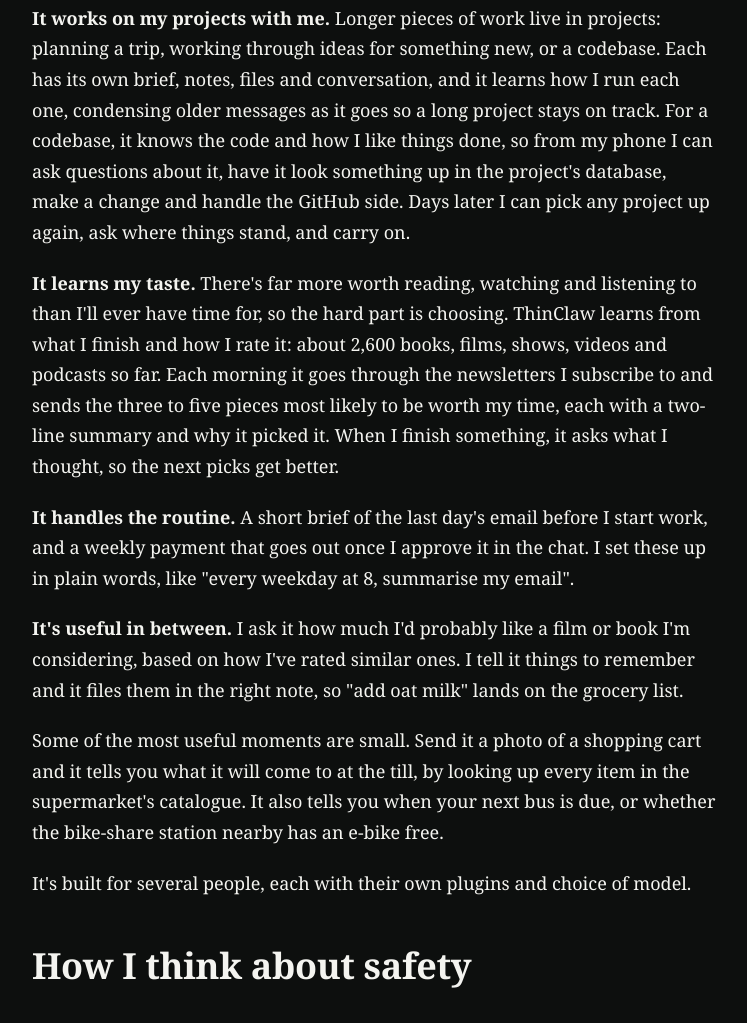
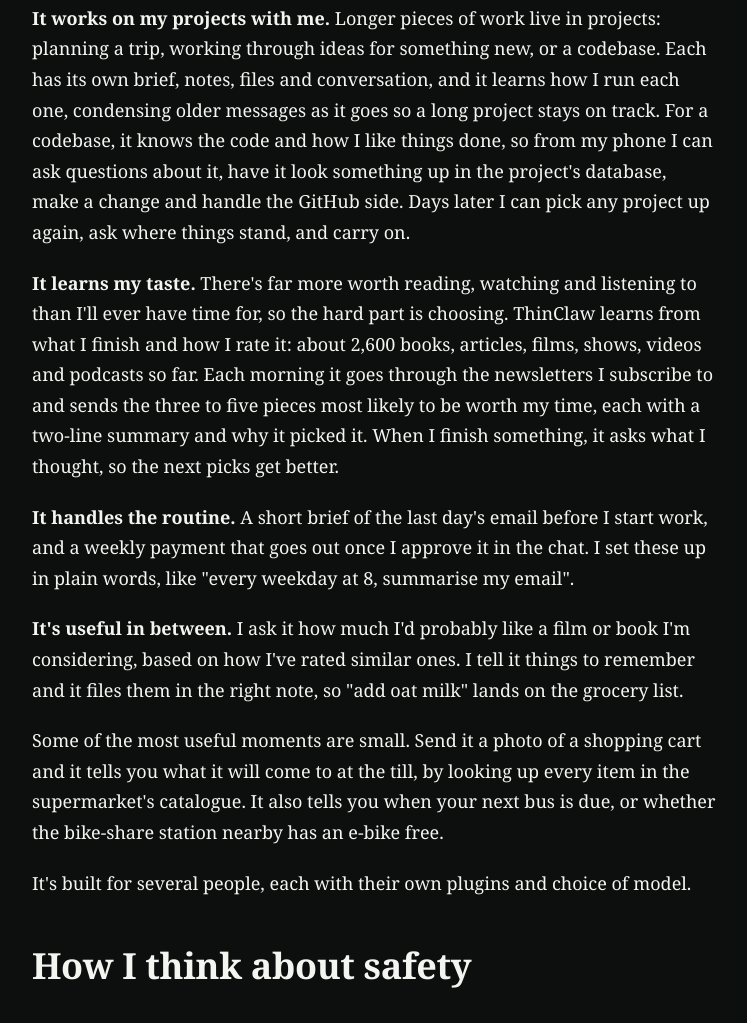
Before and after one commit to fortune-max/portfolio, an Astro site: page /work/thinclaw in a window 1280 px wide. Shown: the part 837-1860 px from the top of the page, without its empty margins (80-827 px from the left). Built offline with nearby package versions, Linux system fonts and the light colour scheme; Astro itself is replaced by a stand-in of ours; some packages are replaced by stand-ins of ours.

Commit message:
thinclaw: articles are part of the taste history
Co-Authored-By: Claude Opus 5.5 <noreply@anthropic.com>

```diff
--- a/src/content/work/thinclaw.mdx
+++ b/src/content/work/thinclaw.mdx
@@ -24,7 +24,7 @@ I message it like a person, by text or voice, and it acts across the services I'
 
 **It works on my projects with me.** Longer pieces of work live in projects: planning a trip, working through ideas for something new, or a codebase. Each has its own brief, notes, files and conversation, and it learns how I run each one, condensing older messages as it goes so a long project stays on track. For a codebase, it knows the code and how I like things done, so from my phone I can ask questions about it, have it look something up in the project's database, make a change and handle the GitHub side. Days later I can pick any project up again, ask where things stand, and carry on.
 
-**It learns my taste.** There's far more worth reading, watching and listening to than I'll ever have time for, so the hard part is choosing. ThinClaw learns from what I finish and how I rate it: about 2,600 books, films, shows, videos and podcasts so far. Each morning it goes through the newsletters I subscribe to and sends the three to five pieces most likely to be worth my time, each with a two-line summary and why it picked it. When I finish something, it asks what I thought, so the next picks get better.
+**It learns my taste.** There's far more worth reading, watching and listening to than I'll ever have time for, so the hard part is choosing. ThinClaw learns from what I finish and how I rate it: about 2,600 books, articles, films, shows, videos and podcasts so far. Each morning it goes through the newsletters I subscribe to and sends the three to five pieces most likely to be worth my time, each with a two-line summary and why it picked it. When I finish something, it asks what I thought, so the next picks get better.
 
 **It handles the routine.** A short brief of the last day's email before I start work, and a weekly payment that goes out once I approve it in the chat. I set these up in plain words, like "every weekday at 8, summarise my email".
 
```
